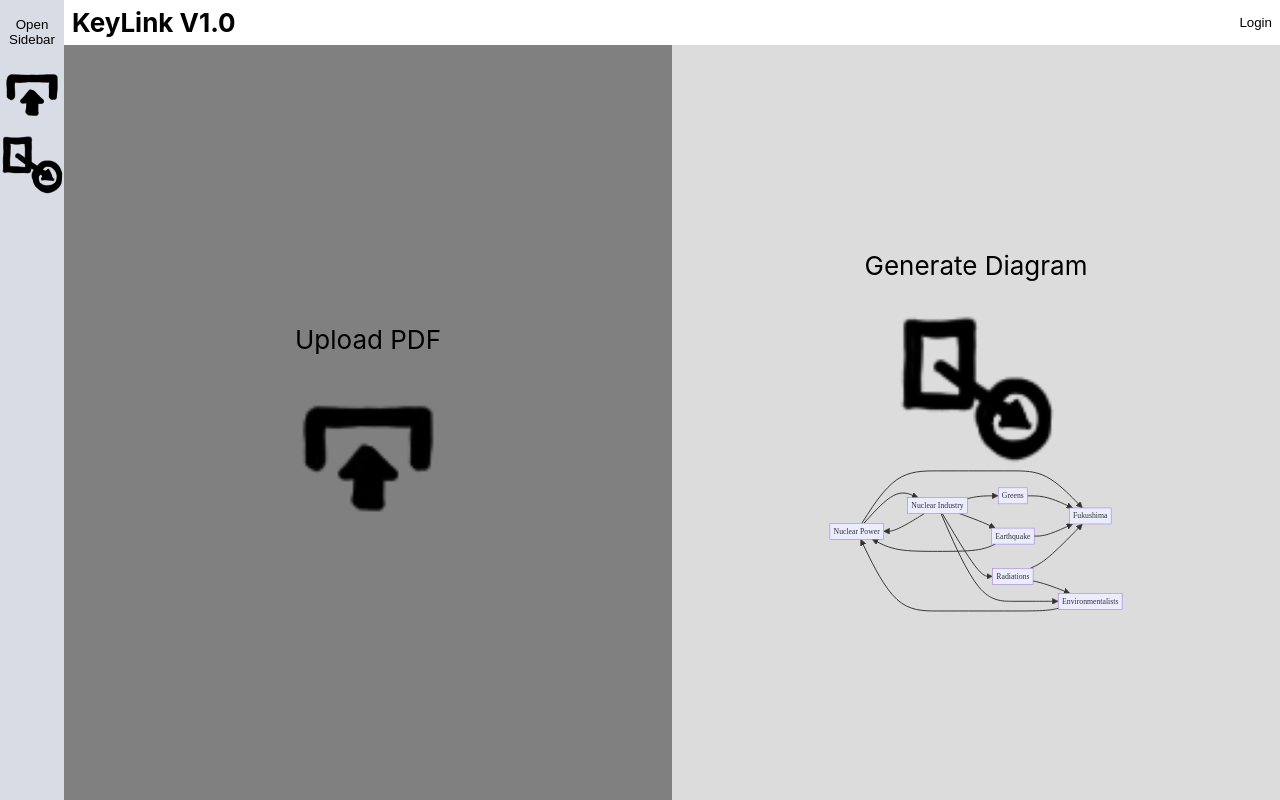
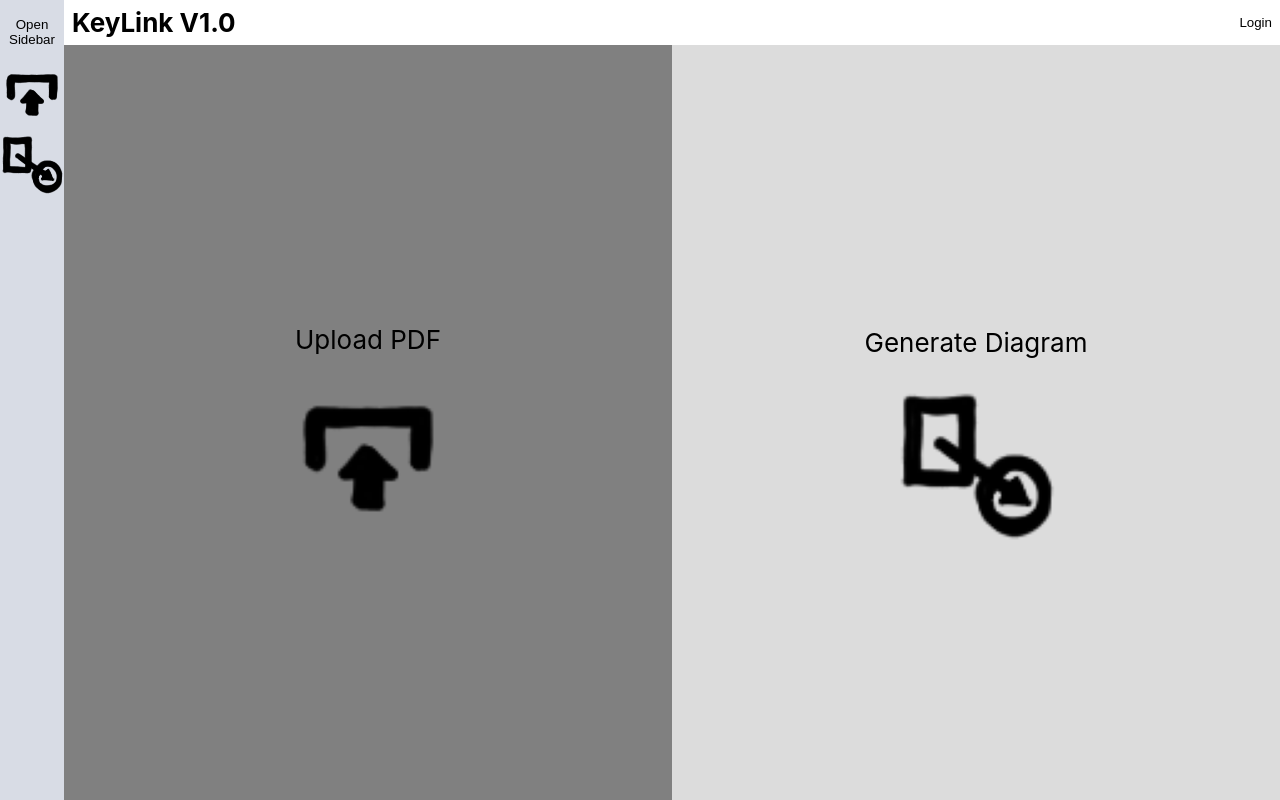
Before and after one commit to ansleehk/CS-160-Frontend, a React (Create React App) app: page / in a window 1280 px wide. Built offline with nearby package versions, Linux system fonts and the light colour scheme.

Commit message:
Render Diagram

```diff
--- a/src/App.js
+++ b/src/App.js
@@ -52,6 +52,7 @@ class App extends React.Component {
 
       const responseBody = await response.text();
       console.log('PDF file uploaded successfully:', responseBody);
+      this.changeDiagram(responseBody);
     } catch (error) {
       console.error('Error uploading PDF file:', error.message);
     }
--- a/src/widgets/DiagramViewer.js
+++ b/src/widgets/DiagramViewer.js
@@ -9,56 +9,24 @@ import generate from "../images/Generate.png";
 class DiagramViewer extends React.Component {
   constructor(props) {
     super(props);
-    const temp = `
-    graph LR
-      A[Nuclear Power] --> B[Fukushima]
-      C[Greens] --> B[Fukushima]
-      D[Environmentalists] --> A[Nuclear Power]
-      A[Nuclear Power] --> G[Nuclear Industry]
-      E[Earthquake] --> A[Nuclear Power]
-      E[Earthquake] --> B[Fukushima]
-      F[Radiations] --> B[Fukushima]
-      F[Radiations] --> D[Environmentalists]
-      G[Nuclear Industry] --> A[Nuclear Power]
-      G[Nuclear Industry] --> D[Environmentalists]
-      G[Nuclear Industry] --> C[Greens]
-      G[Nuclear Industry] --> E[Earthquake]
-      G[Nuclear Industry] --> F[Radiations]
-    `;
     this.state = {
-      diagramDefinition: temp
+      diagramDefinition: null
     };
   }
-
-  generateDiagram = () => {
-    // Define your Mermaid diagram here
-    const diagramDefinition = `
-    graph LR
-      A[Nuclear Power] --> B[Fukushima]
-      C[Greens] --> B[Fukushima]
-      D[Environmentalists] --> A[Nuclear Power]
-      A[Nuclear Power] --> G[Nuclear Industry]
-      E[Earthquake] --> A[Nuclear Power]
-      E[Earthquake] --> B[Fukushima]
-      F[Radiations] --> B[Fukushima]
-      F[Radiations] --> D[Environmentalists]
-      G[Nuclear Industry] --> A[Nuclear Power]
-      G[Nuclear Industry] --> D[Environmentalists]
-      G[Nuclear Industry] --> C[Greens]
-      G[Nuclear Industry] --> E[Earthquake]
-      G[Nuclear Industry] --> F[Radiations]
-    `;
-    this.setState({ diagramDefinition });
-  };
 
   render() {
     return (
       <div id="Diagram-viewer" data-testid="DiagramViewer">
-        <p>Generate Diagram</p>
-        <button onClick={this.generateDiagram}>
-          <img src={generate} id="Generate" alt="generate" />
-        </button>
-        <Mermaid chart={this.state.diagramDefinition} />
+        {this.props.diagramDefinition ? (
+          <Mermaid chart={this.props.diagramDefinition} width="100%" height="100%"/>
+        ) : (
+          <>
+            <p>Generate Diagram</p>
+            <button onClick={() => Utilities.showError("Generate Diagram Not Implemented Yet")}>
+              <img src={generate} id="Generate" alt="generate" />
+            </button>
+          </>
+        )}
       </div>
     );
   }
```
